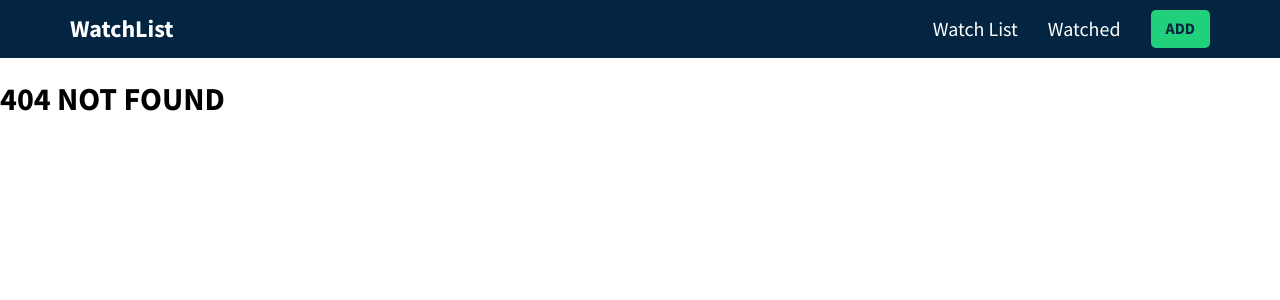
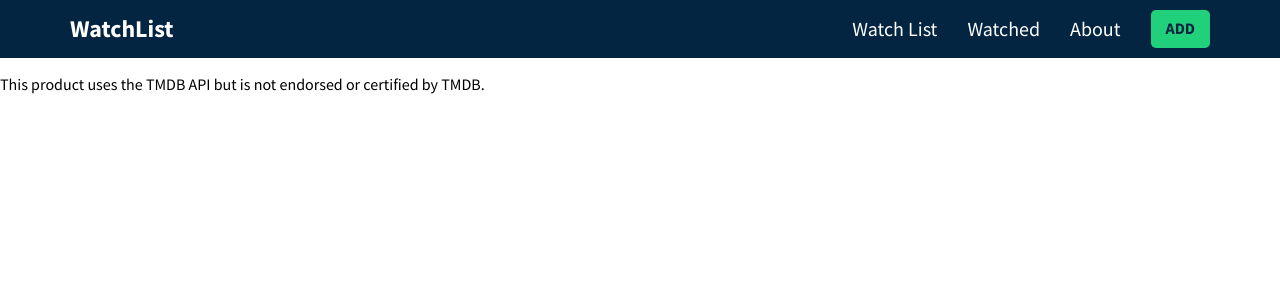
Before and after one commit to camille-celine/My-Watchlist, a React (Create React App) app: page /about in a window 1280 px wide. Before the commit this address had no page. Shown: the top 300 px of the page. Built offline with nearby package versions, Linux system fonts and the light colour scheme.

Commit message:
create About page

```diff
--- a/src/App.js
+++ b/src/App.js
@@ -2,6 +2,7 @@ import React from "react";
 import {BrowserRouter as Router, Routes, Route} from 'react-router-dom';
 import {Header} from './components/Header';
 import {Add} from './components/Add';
+import {About} from './components/About';
 import {Watched} from './components/Watched';
 import {Watchlist} from './components/Watchlist';
 import {Movie} from './components/Movie';
@@ -23,6 +24,7 @@ function App() {
           <Route exact path="/bookshelf" element={<Watchlist/>}/>
           <Route exact path="/watched" element={<Watched/>}/>
           <Route exact path="/add" element={<Add/>}/>
+          <Route exact path="/about" element={<About/>}/>
           <Route path="/add/:title" element={<Movie/>}/>
         </Routes>
       </Router>
--- /dev/null
+++ b/src/components/About.js
@@ -0,0 +1,9 @@
+import React from 'react'
+
+export const About = () => {
+  return (
+    <div>
+       <p>This product uses the TMDB API but is not endorsed or certified by TMDB.</p>
+    </div>
+  )
+}
--- a/src/components/Header.js
+++ b/src/components/Header.js
@@ -18,6 +18,9 @@ export const Header = () => {
               <NavLink to="/watched">Watched</NavLink>
             </li>
             <li>
+              <NavLink to="/about">About</NavLink>
+            </li>
+            <li>
               <NavLink to="/add" className="btn">Add</NavLink>
             </li>
           </ul>
```
